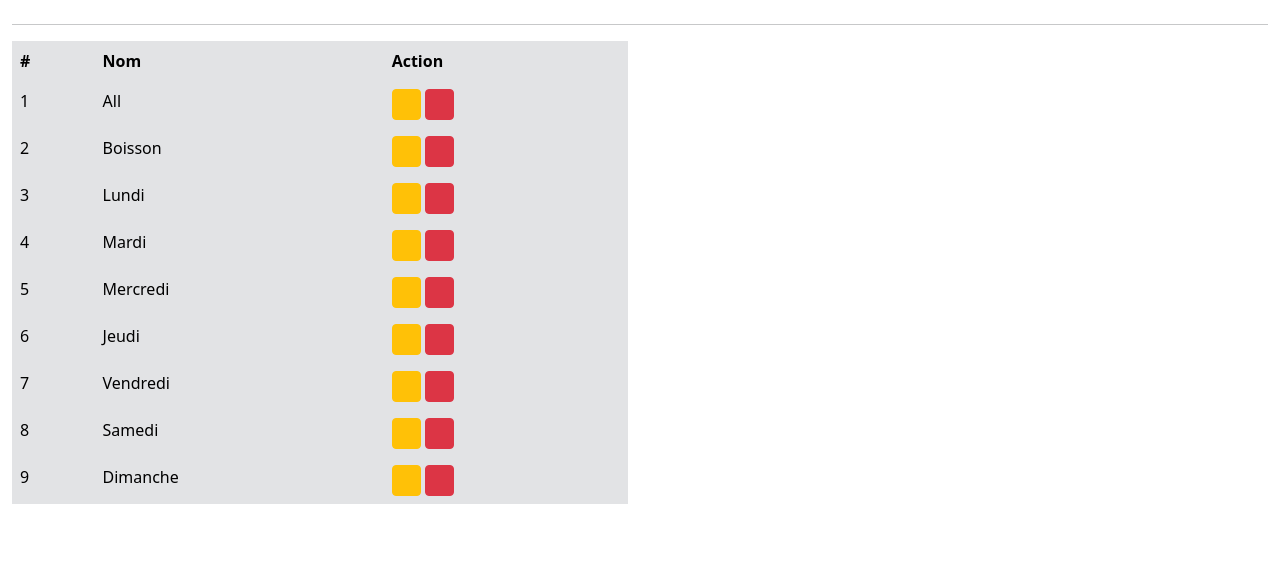
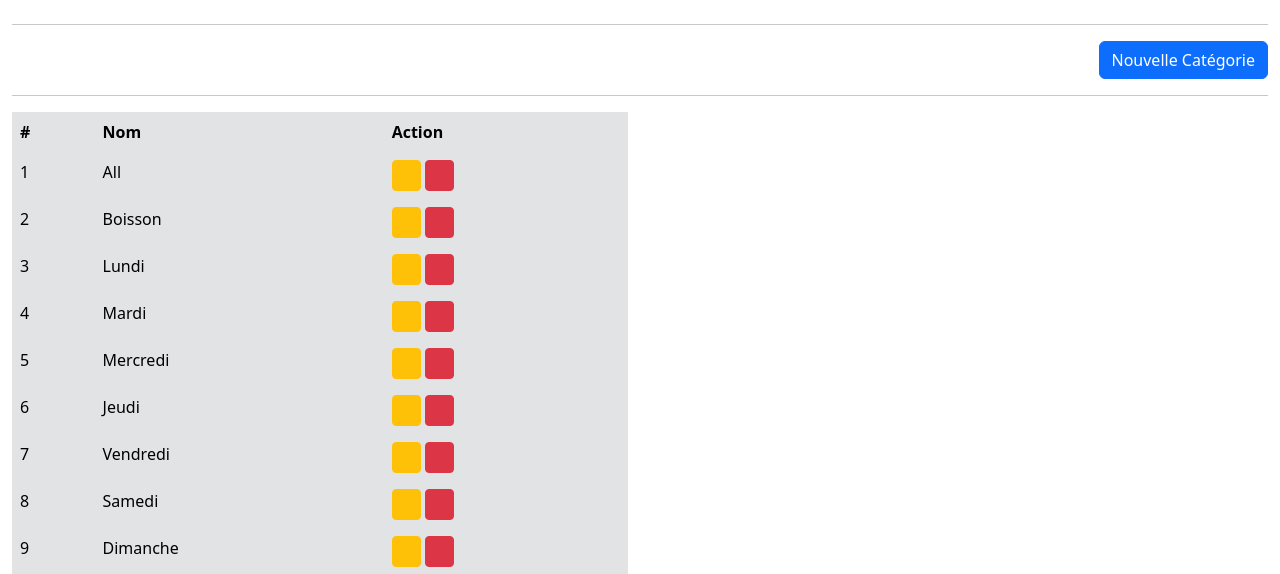
Before and after one commit to NewEldesy/Gestion_Caisse, a PHP site: page /categorie.php in a window 1280 px wide. Shown: the part 72-646 px from the top of the page. Run offline with PHP 8.4, Linux system fonts and the light colour scheme; data comes from the database, SQL or seed files in the repository; some libraries are stand-ins or nearby versions; some web fonts are replaced.

Commit message:
Changes to be committed

```diff
--- a/categorie.php
+++ b/categorie.php
@@ -25,6 +25,10 @@
     </div>
 
     <div class="container-fluid">
+        <hr>
+        <div class="d-flex justify-content-end">
+            <input type="button" class="btn btn-primary" id="" onclick="" value="Nouvelle Catégorie">
+        </div>
         <hr>
         <div class="row">
             <div class="col-xl-6">
```
